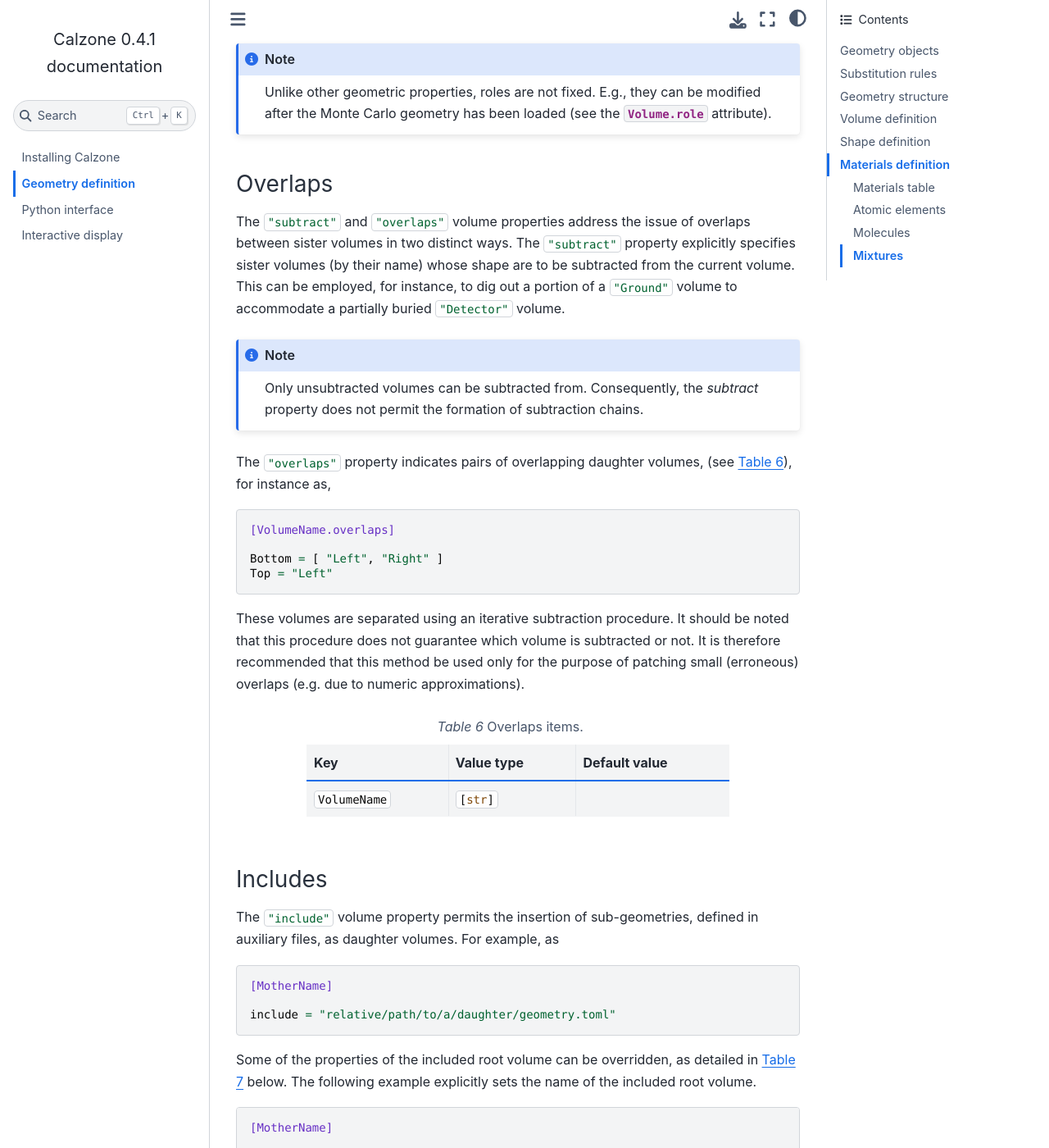
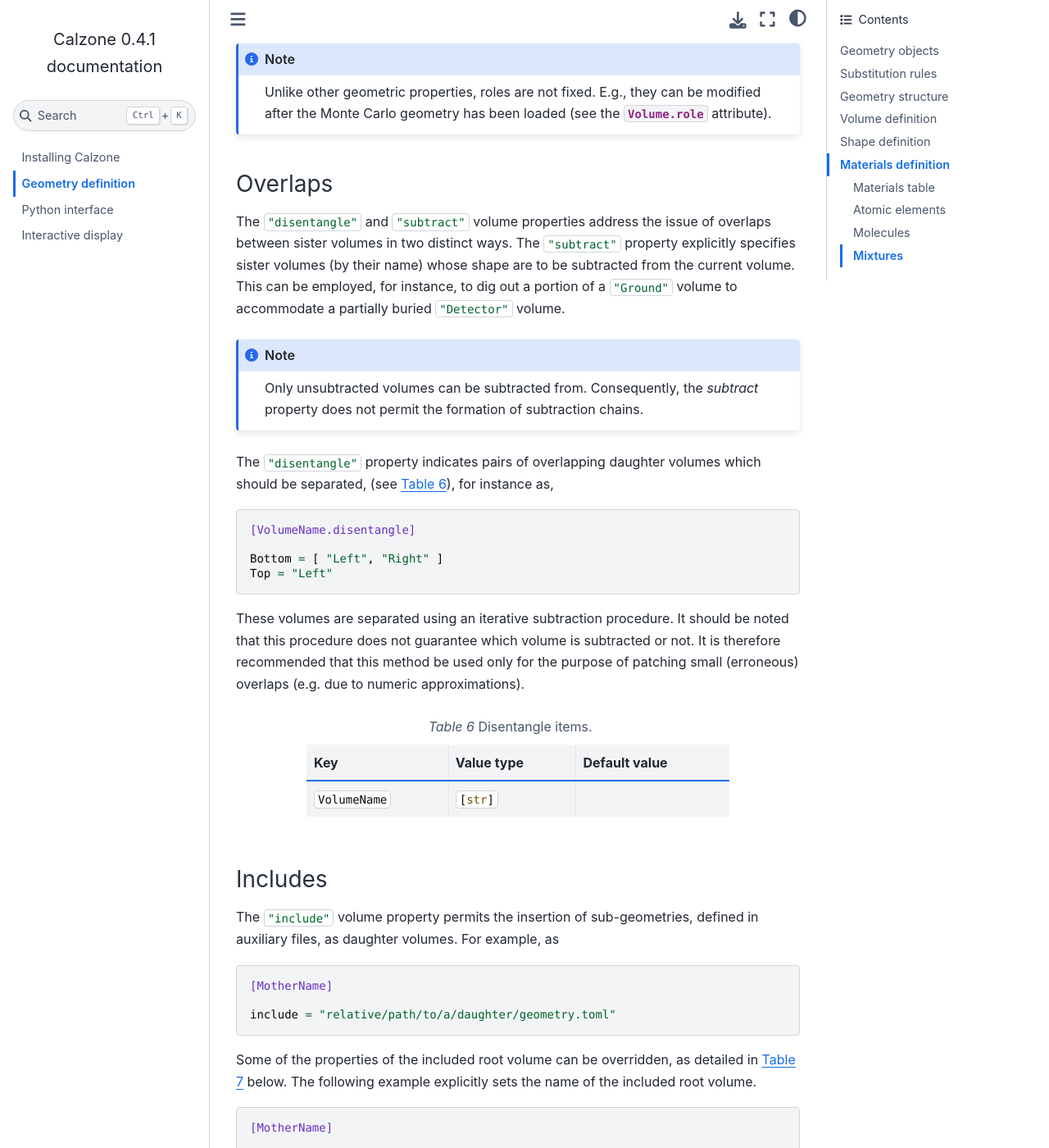
Before and after one commit to niess/calzone, a Sphinx documentation site: the page built from docs/source/geometry.rst, in a window 1280 px wide and 1400 px high, scrolled down 4908 px. Shown: the whole window at 82% size. Built offline with Sphinx 7.4.7 and the Sphinx Book theme 1.1.4, drawn with Linux system fonts in a browser that asks for light colours; some of the changed text lies outside the part shown.

Commit message:
Disentangle property

```diff
--- a/docs/source/geometry.rst
+++ b/docs/source/geometry.rst
@@ -177,11 +177,11 @@ see :ref:`geometry:Shape definition`.
    * - :python:`"role"`
      - :python:`[str]`
      - :python:`False`
+   * - :python:`"disentangle"`
+     - :python:`dict` (:numref:`tab-disentangle-items`)
+     - :python:`None`
    * - :python:`"subtract"`
      - :python:`[str]`
-     - :python:`None`
-   * - :python:`"overlaps"`
-     - :python:`dict` (:numref:`tab-overlaps-items`)
      - :python:`None`
    * - :python:`DaughterName`
      - :python:`dict` (:numref:`tab-volume-items`)
@@ -273,7 +273,7 @@ Possible actions and recipients are listed in :numref:`tab-volume-roles` below.
 Overlaps
 ~~~~~~~~
 
-The :python:`"subtract"` and :python:`"overlaps"` volume properties address the
+The :python:`"disentangle"` and :python:`"subtract"` volume properties address the
 issue of overlaps between sister volumes in two distinct ways. The
 :python:`"subtract"` property explicitly specifies sister volumes (by their
 name) whose shape are to be subtracted from the current volume. This can be
@@ -285,12 +285,13 @@ accommodate a partially buried :python:`"Detector"` volume.
    Only unsubtracted volumes can be subtracted from. Consequently, the
    *subtract* property does not permit the formation of subtraction chains.
 
-The :python:`"overlaps"` property indicates pairs of overlapping daughter
-volumes, (see :numref:`tab-overlaps-items`), for instance as,
+The :python:`"disentangle"` property indicates pairs of overlapping daughter
+volumes which should be separated, (see :numref:`tab-disentangle-items`), for
+instance as,
 
 .. code:: toml
 
-   [VolumeName.overlaps]
+   [VolumeName.disentangle]
 
    Bottom = [ "Left", "Right" ]
    Top = "Left"
@@ -300,9 +301,9 @@ be noted that this procedure does not guarantee which volume is subtracted or
 not. It is therefore recommended that this method be used only for the purpose
 of patching small (erroneous) overlaps (e.g. due to numeric approximations).
 
-.. _tab-overlaps-items:
+.. _tab-disentangle-items:
 
-.. list-table:: Overlaps items.
+.. list-table:: Disentangle items.
    :width: 75%
    :widths: auto
    :header-rows: 1
```
Also changed, not shown: 2 other files.
